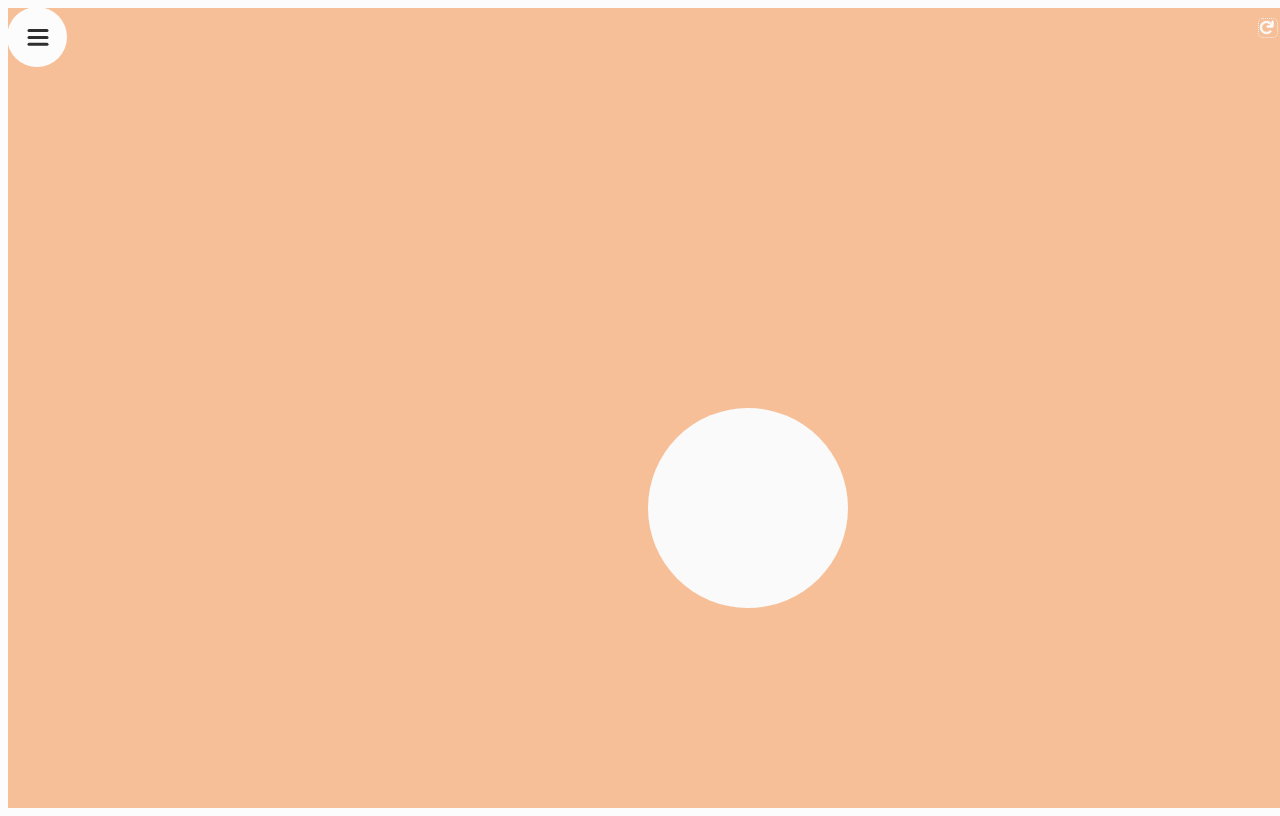
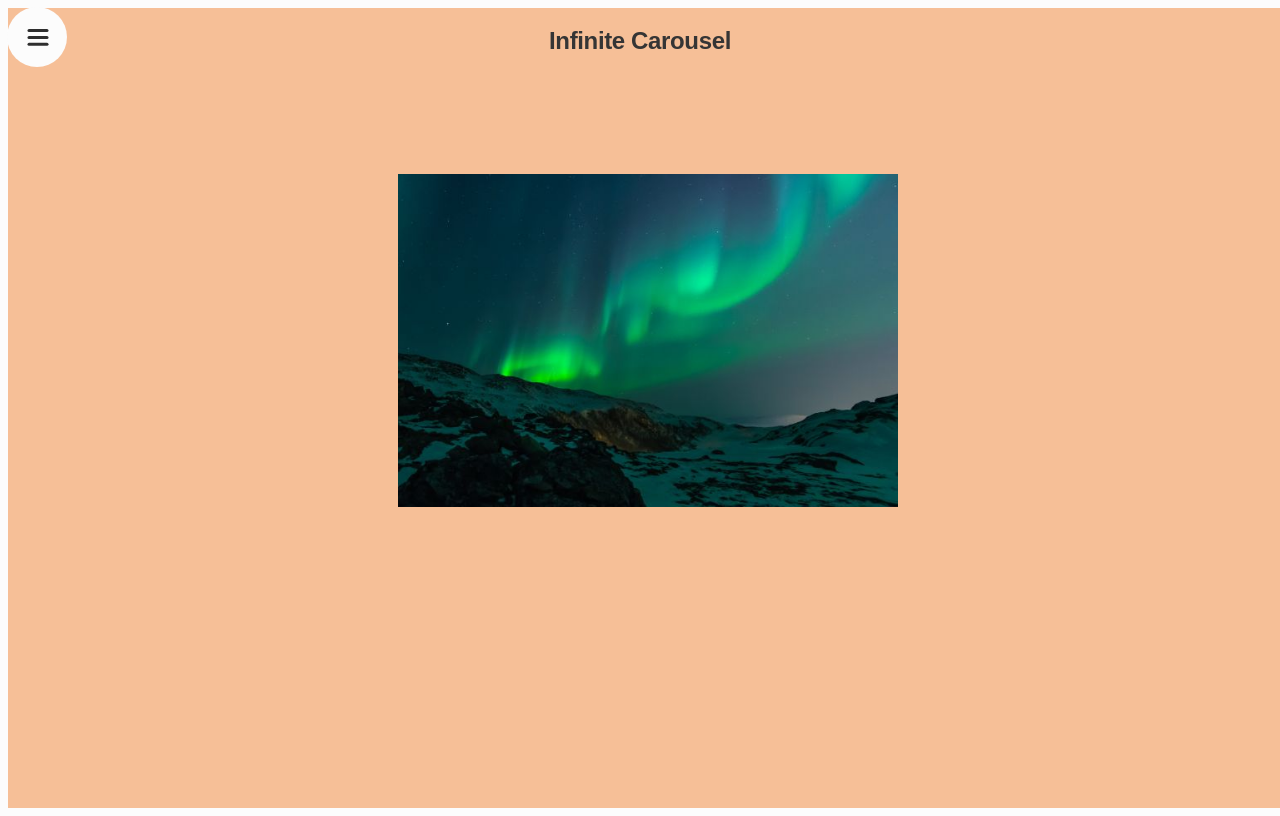
Before and after one commit to poiu694/framer-example, a React (Vite) app: page / in a window 1280 px wide. Built offline with nearby package versions, Linux system fonts and the light colour scheme; what emotion-reset would draw is missing.

Commit message:
feat: Carousel component with basic operation

```diff
--- /dev/null
+++ b/src/components/CarouselCard.tsx
@@ -0,0 +1,33 @@
+import { css } from '@emotion/react';
+import styled from '@emotion/styled';
+import { motion, MotionValue, PanInfo } from 'framer-motion';
+import { PropsWithChildren } from 'react';
+
+interface Props {
+  index: number;
+  x: MotionValue;
+  onDragEnd(event: MouseEvent | TouchEvent | PointerEvent, info: PanInfo): void;
+}
+
+function CarouselCard({ x, index, children, onDragEnd }: PropsWithChildren<Props>) {
+  return (
+    <Wrapper draggable drag='x' onDragEnd={onDragEnd} style={{ x }} index={index}>
+      {children}
+    </Wrapper>
+  );
+}
+
+type StyleProps = Pick<Props, 'index'>;
+
+const Wrapper = styled(motion.div)<StyleProps>`
+  ${({ index }) => css`
+    min-width: 100%;
+    height: 100%;
+    left: ${index * 100}%,
+    right: ${index * 100}%,
+    display: inline-block,
+    flex: none,
+  `}
+`;
+
+export default CarouselCard;
--- /dev/null
+++ b/src/components/CarouselCardList.tsx
@@ -0,0 +1,102 @@
+import styled from '@emotion/styled';
+import { animate, AnimationOptions, PanInfo, useMotionValue } from 'framer-motion';
+import React, {
+  ComponentProps,
+  PropsWithChildren,
+  ReactElement,
+  useCallback,
+  useEffect,
+  useRef,
+  useState,
+} from 'react';
+import CarouselCard from './CarouselCard';
+
+const transition: AnimationOptions<number> = {
+  type: 'spring',
+  bounce: 0,
+};
+
+interface Props extends ComponentProps<'section'> {
+  autoPlay?: boolean;
+  interval?: number;
+  loop?: boolean;
+}
+
+function CarouselCardList({
+  autoPlay = true,
+  interval = 2000,
+  loop = true,
+  children,
+  ...restProps
+}: PropsWithChildren<Props>) {
+  const x = useMotionValue(0);
+  const containerRef = useRef<HTMLDivElement>(null);
+  const [index, setIndex] = useState<number>(0);
+  const childrens = React.Children.toArray(children);
+
+  const moveToNextImage = useCallback(() => {
+    const overBoundaryIndex = loop ? 0 : index;
+    setIndex(index + 1 === childrens.length ? overBoundaryIndex : index + 1);
+  }, [childrens.length, index, loop]);
+
+  const movetoPrevImage = useCallback(() => {
+    const overBoundaryIndex = loop ? childrens.length - 1 : 0;
+    setIndex(index - 1 < 0 ? overBoundaryIndex : index - 1);
+  }, [childrens.length, index, loop]);
+
+  const calculateNextX = useCallback(
+    () => -index * (containerRef.current?.clientWidth || 0),
+    [index],
+  );
+
+  const handleDragEnd = (_: Event, dragProps: PanInfo) => {
+    const clientWidth = containerRef.current?.clientWidth || 0;
+
+    const { offset, velocity } = dragProps;
+
+    if (Math.abs(velocity.y) > Math.abs(velocity.x)) {
+      animate(x, calculateNextX(), transition);
+      return;
+    }
+    if (offset.x > clientWidth / 4) {
+      movetoPrevImage();
+    } else if (offset.x < -clientWidth / 4) {
+      moveToNextImage();
+    } else {
+      animate(x, calculateNextX(), transition);
+    }
+  };
+
+  useEffect(() => {
+    const controls = animate(x, calculateNextX(), transition);
+    return controls.stop;
+  }, [calculateNextX, index, x]);
+
+  useEffect(() => {
+    if (autoPlay) {
+      const timer = setInterval(() => moveToNextImage(), interval);
+
+      return () => clearInterval(timer);
+    }
+  }, [autoPlay, interval, moveToNextImage]);
+
+  return (
+    <Wrapper {...restProps} ref={containerRef}>
+      {childrens.map((child, idx) => (
+        <CarouselCard key={idx} x={x} index={idx} onDragEnd={handleDragEnd}>
+          {React.cloneElement(child as ReactElement)}
+        </CarouselCard>
+      ))}
+    </Wrapper>
+  );
+}
+
+const Wrapper = styled.section`
+  position: relative;
+  width: 100%;
+  height: 100%;
+  display: flex;
+  overflow-x: hidden;
+`;
+
+export default CarouselCardList;
--- a/src/components/TestFramerComponent.tsx
+++ b/src/components/TestFramerComponent.tsx
@@ -27,9 +27,6 @@ const TestBox = styled(motion.div)`
   width: 200px;
   height: 200px;
   border-radius: 50%;
-  position: absolute;
-  top: 50%;
-  left: 50%;
   background-color: #fafafa;
 `;
 
--- a/src/components/index.ts
+++ b/src/components/index.ts
@@ -3,3 +3,5 @@ export { default as TestFramerComponent } from './TestFramerComponent';
 export { default as SideMenuToggleButton } from './SideMenuToggleButton';
 export { default as SideMenuWithToggleButton } from './SideMenuWithToggleButton';
 export { default as RefreshButton } from './RefreshButton';
+export { default as CarouselCard } from './CarouselCard';
+export { default as CarouselCardList } from './CarouselCardList';
--- a/src/pages/MainPage.tsx
+++ b/src/pages/MainPage.tsx
@@ -1,32 +1,35 @@
 import { css } from '@emotion/react';
 import styled from '@emotion/styled';
-import { useState } from 'react';
-import { RefreshButton, TestFramerComponent } from '../components';
+import { CarouselCardList } from '../components';
+import Title from '../components/common/Title';
 
 function MainPage() {
-  const [count, setCount] = useState<number>(0);
-
   return (
     <MainLayout>
-      <RefreshButton onClick={() => setCount(() => count + 1)} />
-      <Circle />
+      <Title title='Infinite Carousel' />
+      <CarouselCardList style={{ width: 500, height: 500, marginTop: 32 }}>
+        {[1, 2, 3].map((v) => (
+          <Image key={v} src={`/image${v}.png`} alt='carousel' draggable={false} />
+        ))}
+      </CarouselCardList>
     </MainLayout>
   );
 }
 
 const MainLayout = styled.main`
   ${({ theme }) => css`
-    position: relative;
     width: 100%;
     height: 100%;
     background-color: ${theme.palette.orange200};
+
+    display: flex;
+    justify-content: center;
+    align-items: center;
   `}
 `;
 
-const Circle = styled(TestFramerComponent)`
-  position: fixed;
-  top: 50%;
-  right: 50%;
+const Image = styled.img`
+  max-width: 100%;
 `;
 
 export default MainPage;
```
